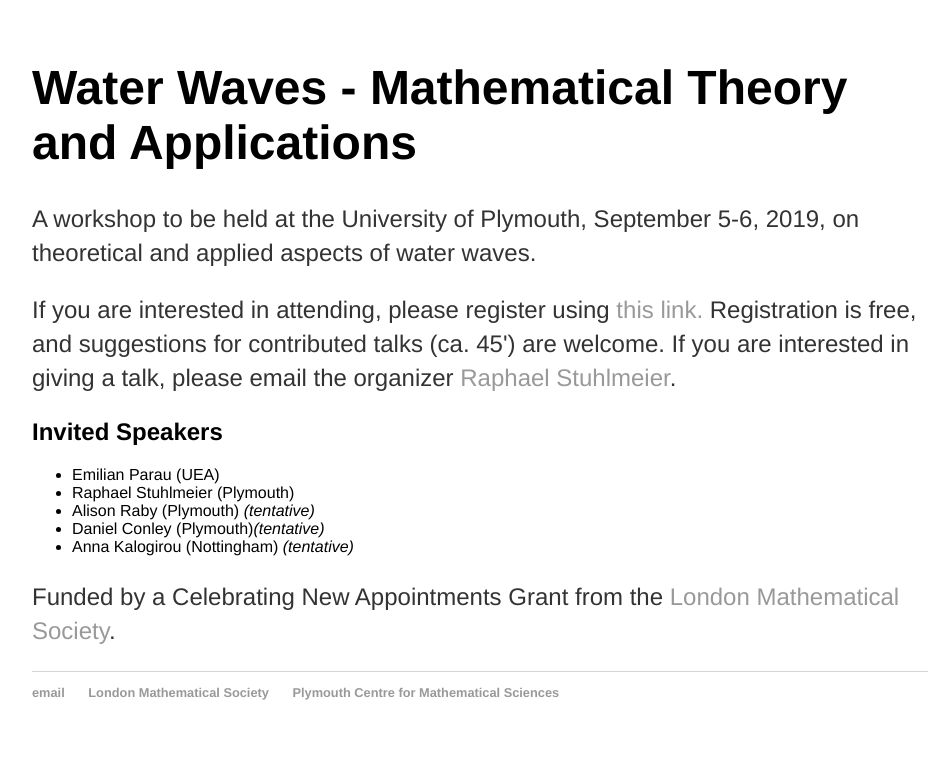
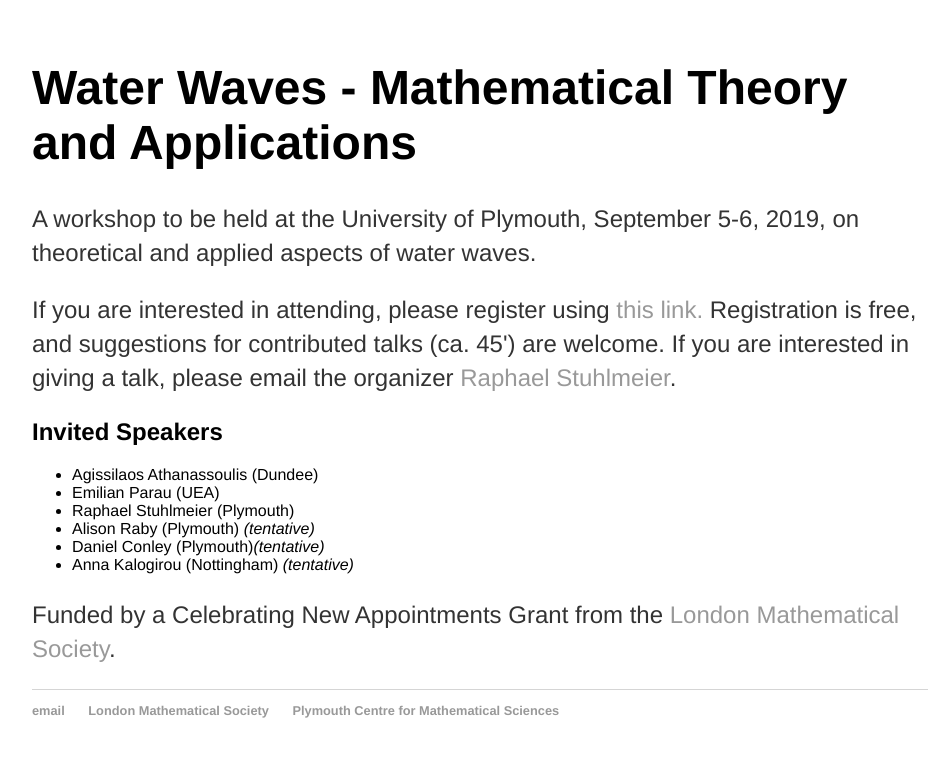
Before and after one commit to rstuhlmeier/rstuhlmeier.github.io, a Jekyll site: the page built from conferences/workshop.html, in a window 1280 px wide. Shown: the top 757 px of the page, without its empty margins (160-1106 px from the left). Built offline with Jekyll 4.4.1, drawn with Linux system fonts in a browser that asks for light colours.

Commit message:
Update workshop.html

```diff
--- a/conferences/workshop.html
+++ b/conferences/workshop.html
@@ -11,6 +11,7 @@ title: Workshop Water Waves - Mathematical Theory and Applications
 
 <h2>Invited Speakers</h2>
 <ul type=disc>
+<li> Agissilaos Athanassoulis (Dundee) </li>
 <li>Emilian Parau (UEA) </i></li>
 <li>Raphael Stuhlmeier (Plymouth) </li>
 <li>Alison Raby (Plymouth) <i>(tentative)</i></li>
```
